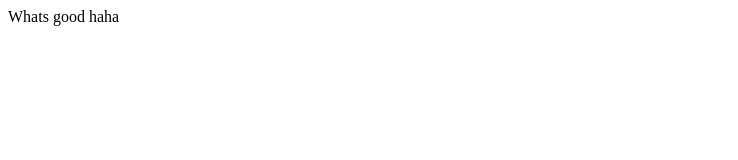
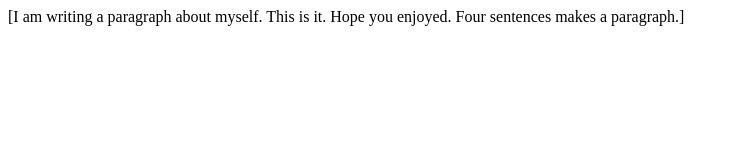
Before and after one commit to mgruttol/mgruttol.github.io, a plain HTML site: page index.html in a window 1280 px wide. Shown: the whole page, without its empty margins (0-738 px from the left). Drawn offline with Linux system fonts and the light colour scheme.

Commit message:
Initial commit

```diff
--- a/index.html
+++ b/index.html
@@ -4,6 +4,6 @@
 	<title> MICHAEL GRUTTOLORI </title>
 </head>
 <body>
-	Whats good haha
+	[I am writing a paragraph about myself. This is it. Hope you enjoyed. Four sentences makes a paragraph.]
 </body>
 </html>
```
